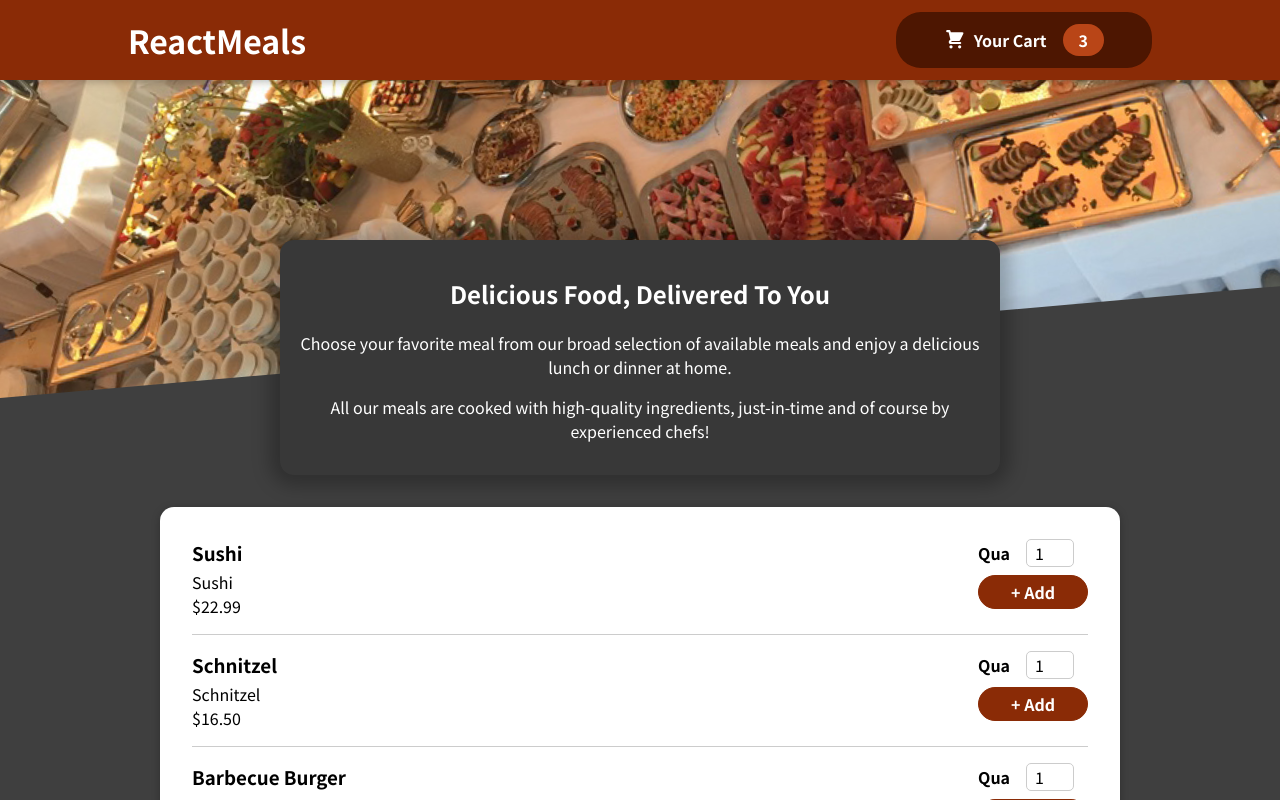
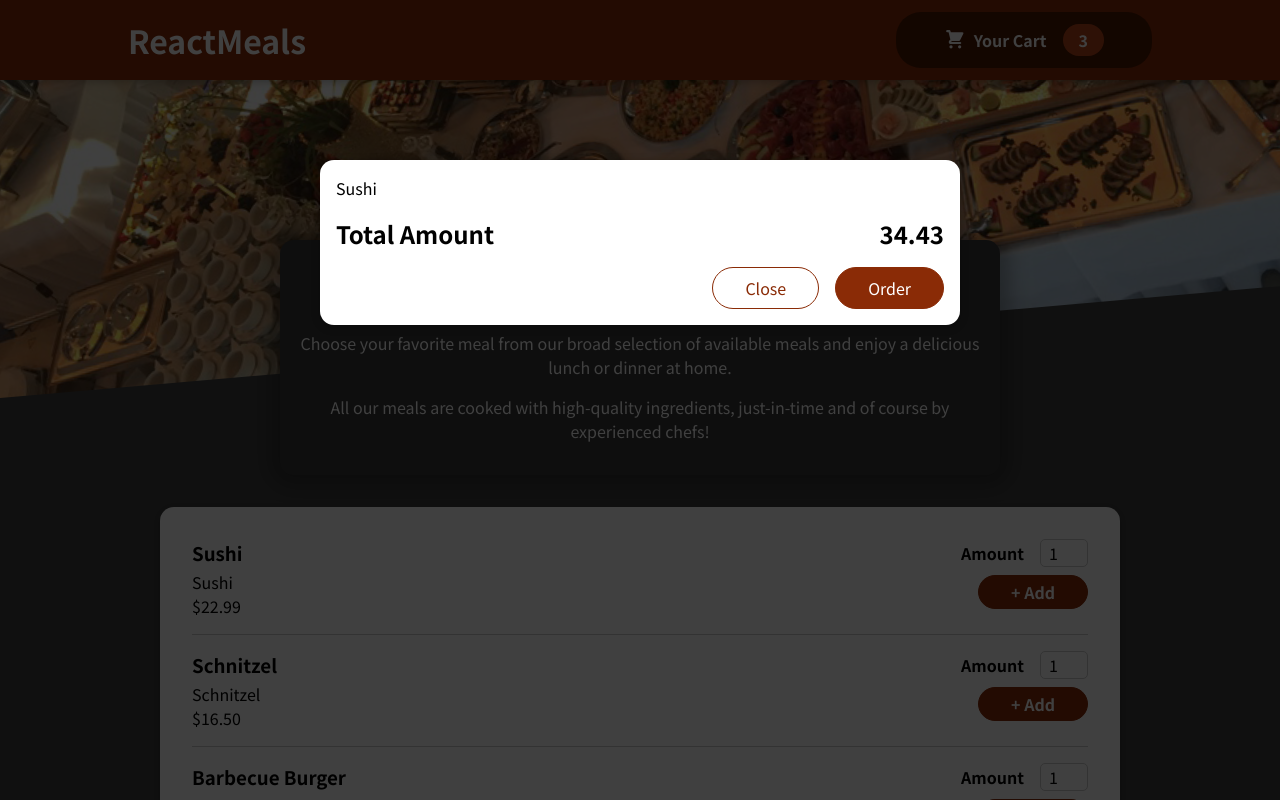
Before and after one commit to mb-awan/react-advance-context-food-app, a JavaScript app: page / in a window 1280 px wide. Shown: the top 800 px of the page. Built offline with nearby package versions, Linux system fonts and the light colour scheme.

Commit message:
Created Basic Cart Component with the help of Modal Component - Created Modal Component in UI forlder and created it as re-usable component

```diff
--- a/public/index.html
+++ b/public/index.html
@@ -28,6 +28,7 @@
   </head>
   <body>
     <noscript>You need to enable JavaScript to run this app.</noscript>
+    <div id="overlay"></div>
     <div id="root"></div>
     <!--
       This HTML file is a template.
--- /dev/null
+++ b/src/Components/Cart/Cart.js
@@ -0,0 +1,24 @@
+import classes from './Cart.module.css';
+import Modal from "../UI/Modal/Modal";
+
+const cartItems =
+    <ul className={classes['cart-items']}>
+        {[{id: 'c1', name: 'Sushi', amount: 2, price: '12.99',}].map(item =>
+            <li key={item.id}>{item.name}</li>)}
+    </ul>;
+
+const Cart = props => {
+    return <Modal>
+        {cartItems}
+        <div className={classes.total}>
+            <span>Total Amount</span>
+            <span>34.43</span>
+        </div>
+        <div className={classes.actions}>
+            <button className={classes['button--alt']}>Close</button>
+            <button className={classes.button}>Order</button>
+        </div>
+    </Modal>
+}
+
+export default Cart;
--- /dev/null
+++ b/src/Components/Cart/Cart.module.css
@@ -0,0 +1,44 @@
+.cart-items {
+    list-style: none;
+    margin: 0;
+    padding: 0;
+}
+
+.total {
+    display: flex;
+    justify-content: space-between;
+    align-items: center;
+    font-weight: bold;
+    font-size: 1.5rem;
+    margin: 1rem 0;
+}
+
+.actions {
+    text-align: right;
+}
+
+.actions button {
+    font: inherit;
+    cursor: pointer;
+    background-color: transparent;
+    border: 1px solid #8a2b06;
+    padding: 0.5rem 2rem;
+    border-radius: 25px;
+    margin-left: 1rem;
+}
+
+.actions button:hover,
+.actions button:active {
+    background-color: #5a1a01;
+    border-color: #5a1a01;
+    color: white;
+}
+
+.actions .button--alt {
+    color: #8a2b06;
+}
+
+.actions .button {
+    background-color: #8a2b06;
+    color: white;
+}
--- a/src/Components/Meals/AvailableMeals/MealItemForm.js
+++ b/src/Components/Meals/AvailableMeals/MealItemForm.js
@@ -5,7 +5,7 @@ const MealItemForm = props => {
     return (
         <div className={classes.form}>
             <Input
-                label='Qua'
+                label='Amount'
                 input={{
                     id: 'amount_' + props.id,
                     type: 'number',
--- a/src/Components/Meals/AvailableMeals/index.js
+++ b/src/Components/Meals/AvailableMeals/index.js
@@ -32,6 +32,7 @@ const DUMMY_MEALS = [
 const AvailableMeals = () => {
     const mealsItems = DUMMY_MEALS.map(meal =>
         <MealItem
+            id={meal.id}
             key={meal.id}
             name={meal.name}
             description={meal.name}
--- a/src/Components/Meals/index.js
+++ b/src/Components/Meals/index.js
@@ -1,10 +1,12 @@
 import MealsSummary from "./MealsSummary";
 import AvailableMeals from "./AvailableMeals";
+import Cart from "../Cart/Cart";
 
 const Meals = props => {
     return <>
         <MealsSummary/>
         <AvailableMeals/>
+        <Cart/>
     </>
 }
 
--- a/src/Components/UI/Input/index.js
+++ b/src/Components/UI/Input/index.js
@@ -4,7 +4,7 @@ const Index = props => {
     const {label, input} = props;
     return (
         <div className={classes.input}>
-            <label htmlFor={props.name}>{label}</label>
+            <label htmlFor={input.id}>{label}</label>
             <input
                 {...input}
             />
--- /dev/null
+++ b/src/Components/UI/Modal/Modal.js
@@ -0,0 +1,21 @@
+import classes from './Modal.module.css';
+import ReactDOM from "react-dom";
+
+const BackDrop = () => <div className={classes.backdrop}/>
+
+const ModalOverlay = props => {
+    return <div className={classes.modal}>
+        <div className={classes}>{props.children}</div>
+    </div>
+}
+
+const portalElement = document.getElementById('overlay')    ;
+
+const Modal = props => {
+    return <>
+        {ReactDOM.createPortal(<BackDrop/>, portalElement)}
+        {ReactDOM.createPortal(<ModalOverlay>{props.children}</ModalOverlay>, portalElement)}
+    </>
+}
+
+export default Modal;
--- /dev/null
+++ b/src/Components/UI/Modal/Modal.module.css
@@ -0,0 +1,40 @@
+.backdrop {
+    position: fixed;
+    top: 0;
+    left: 0;
+    width: 100%;
+    height: 100vh;
+    z-index: 20;
+    background-color: rgba(0, 0, 0, 0.75);
+}
+
+.modal {
+    position: fixed;
+    top: 20vh;
+    left: 5%;
+    width: 90%;
+    background-color: white;
+    padding: 1rem;
+    border-radius: 14px;
+    box-shadow: 0 2px 8px rgba(0, 0, 0, 0.25);
+    z-index: 30;
+    animation: slide-down 300ms ease-out forwards;
+}
+
+@media (min-width: 768px) {
+    .modal {
+        width: 40rem;
+        left: calc(50% - 20rem);
+    }
+}
+
+@keyframes slide-down {
+    from {
+        opacity: 0;
+        transform: translateY(-3rem);
+    }
+    to {
+        opacity: 1;
+        transform: translateY(0);
+    }
+}
```
